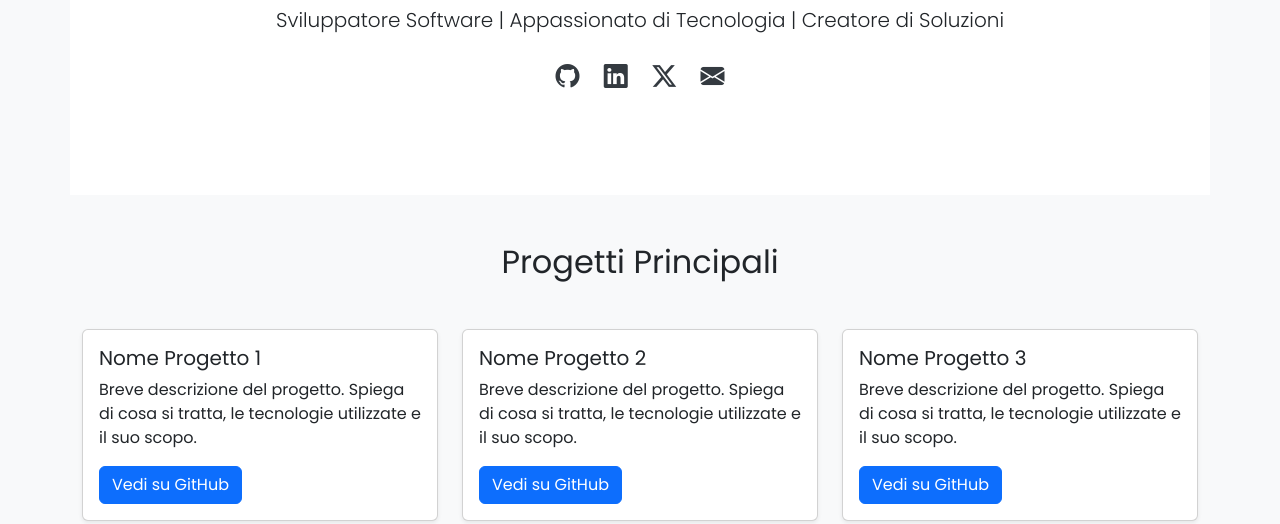
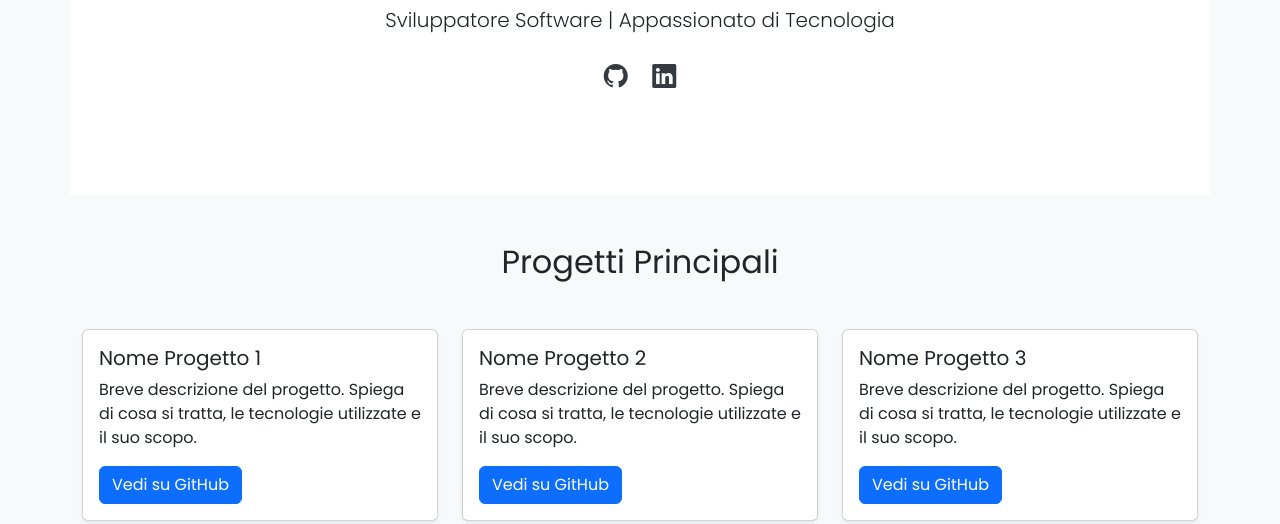
Before and after one commit to MarcoInc/marcoinc.github.io, a plain HTML site: page index.html in a window 1280 px wide. Shown: the part 299-823 px from the top of the page. Drawn offline with nearby package versions, Linux system fonts and the light colour scheme.

Commit message:
Update index.html

```diff
--- a/index.html
+++ b/index.html
@@ -4,7 +4,7 @@
 <head>
     <meta charset="UTF-8">
     <meta name="viewport" content="width=device-width, initial-scale=1.0">
-    <title>Il Tuo Nome | Portfolio</title>
+    <title>Marco | Portfolio</title>
 
     <!-- Bootstrap CSS -->
     <link href="https://cdn.jsdelivr.net/npm/bootstrap@5.3.3/dist/css/bootstrap.min.css" rel="stylesheet" integrity="sha384-QWTKZyjpPEjISv5WaRU9OFeRpok6YctnYmDr5pNlyT2bRjXh0JMhjY6hW+ALEwIH" crossorigin="anonymous">
@@ -47,14 +47,12 @@
 
     <!-- Sezione Principale -->
     <div class="container text-center hero-section">
-        <img src="https://github.com/tuo-username.png" alt="Immagine Profilo" class="rounded-circle mb-3" width="150">
+        <img src="https://github.com/marcoinc.png" alt="Immagine Profilo" class="rounded-circle mb-3" width="150">
         <h1 class="display-4">Il Tuo Nome</h1>
-        <p class="lead">Sviluppatore Software | Appassionato di Tecnologia | Creatore di Soluzioni</p>
+        <p class="lead">Sviluppatore Software | Appassionato di Tecnologia</p>
         <div class="social-icons mt-4">
-            <a href="https://github.com/tuo-username" target="_blank" title="GitHub"><i class="bi bi-github"></i></a>
-            <a href="https://linkedin.com/in/tuo-profilo" target="_blank" title="LinkedIn"><i class="bi bi-linkedin"></i></a>
-            <a href="https://twitter.com/tuo-username" target="_blank" title="Twitter/X"><i class="bi bi-twitter-x"></i></a>
-            <a href="mailto:tua-email@example.com" title="Email"><i class="bi bi-envelope-fill"></i></a>
+            <a href="https://github.com/MarcoInc" target="_blank" title="GitHub"><i class="bi bi-github"></i></a>
+            <a href="https://www.linkedin.com/in/marcosotera-webdev/" target="_blank" title="LinkedIn"><i class="bi bi-linkedin"></i></a>
         </div>
     </div>
 
```
